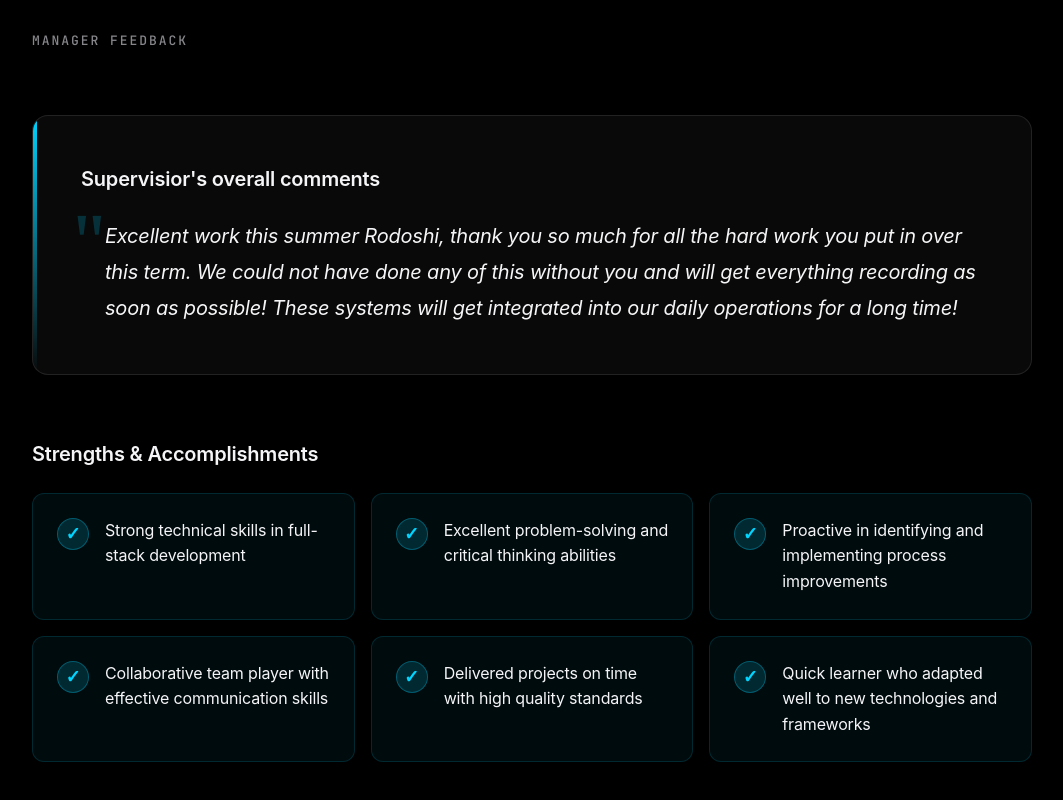
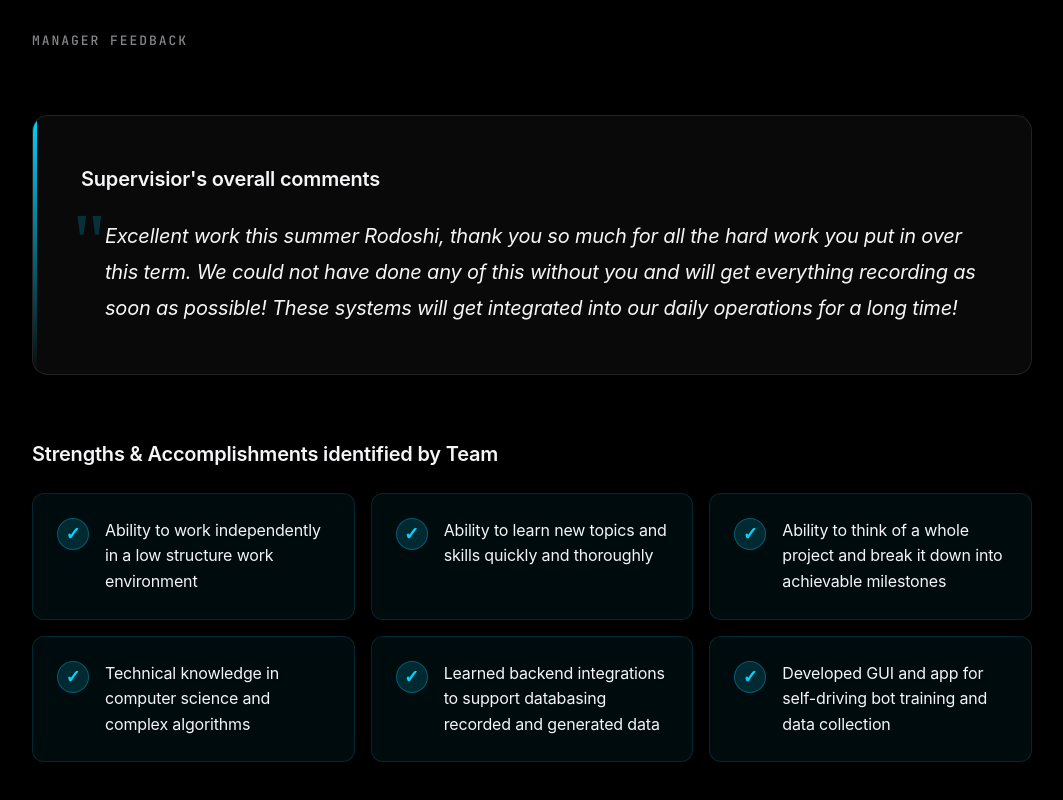
Before and after one commit to rodoshi16/portfolio, a React (Vite) app: page /magna-experience in a window 1280 px wide. Shown: the part 1594-2394 px from the top of the page, without its empty margins (108-1171 px from the left). Built offline with nearby package versions, Linux system fonts and the light colour scheme.

Commit message:
corrected strengths section

```diff
--- a/src/components/MagnaExperience.tsx
+++ b/src/components/MagnaExperience.tsx
@@ -20,12 +20,12 @@ export default function MagnaExperience() {
   const overallComments = `Excellent work this summer Rodoshi, thank you so much for all the hard work you put in over this term. We could not have done any of this without you and will get everything recording as soon as possible! These systems will get integrated into our daily operations for a long time!`
 
   const strengthsAndAccomplishments = [
-    'Strong technical skills in full-stack development',
-    'Excellent problem-solving and critical thinking abilities',
-    'Proactive in identifying and implementing process improvements',
-    'Collaborative team player with effective communication skills',
-    'Delivered projects on time with high quality standards',
-    'Quick learner who adapted well to new technologies and frameworks'
+    'Ability to work independently in a low structure work environment',
+    'Ability to learn new topics and skills quickly and thoroughly',
+    'Ability to think of a whole project and break it down into achievable milestones',
+    'Technical knowledge in computer science and complex algorithms',
+    'Learned backend integrations to support databasing recorded and generated data',
+    'Developed GUI and app for self-driving bot training and data collection'
   ]
 
   return (
@@ -139,7 +139,7 @@ export default function MagnaExperience() {
             viewport={{ once: true }}
             transition={{ delay: 0.8, duration: 0.6 }}
           >
-            <div className="feedback-section-title">Strengths & Accomplishments</div>
+            <div className="feedback-section-title">Strengths & Accomplishments identified by Team</div>
             <div className="strengths-grid">
               {strengthsAndAccomplishments.map((strength, index) => (
                 <motion.div
```
Also changed, not shown: src/assets/scc.jpeg (renamed from src/assets/18FD6617-51B8-46A0-970C-58DB685BC3CC_1_201_a.jpeg).
